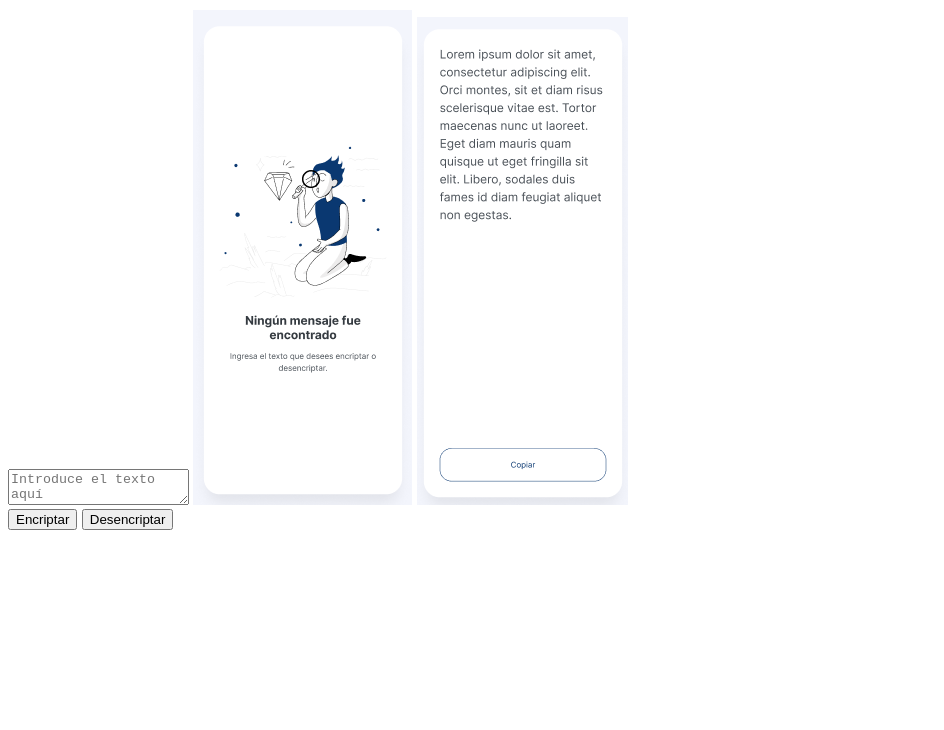
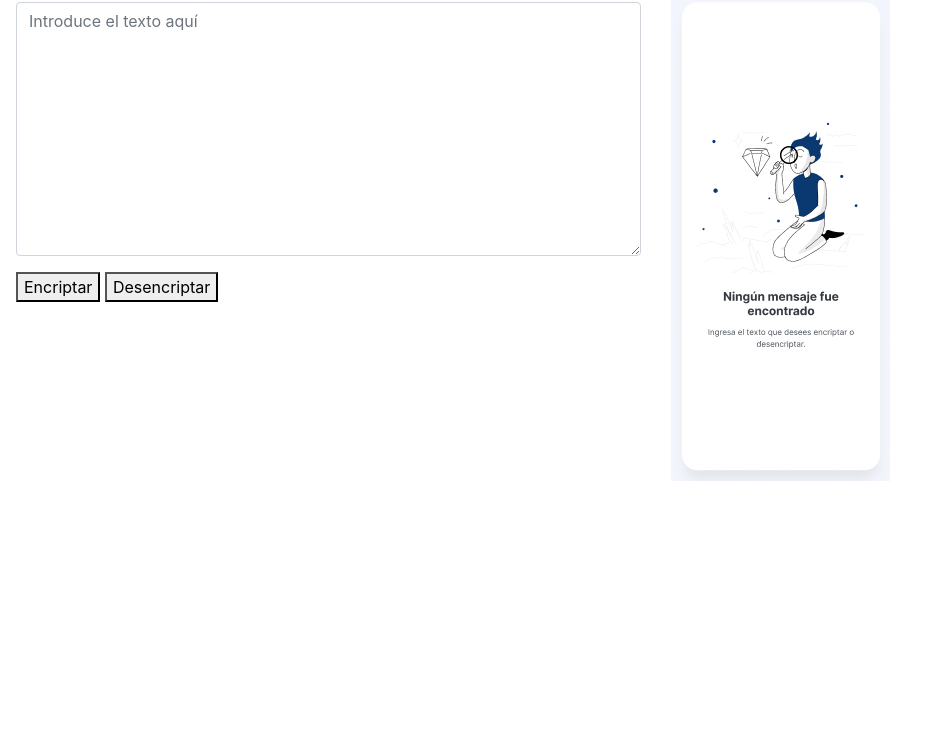
Before and after one commit to SalvadorSolis92/desafio-alura-1, a plain HTML site: page index.html in a window 1280 px wide. Shown: the part 70-800 px from the top of the page, without its empty margins (0-944 px from the left). Drawn offline with nearby package versions, Linux system fonts and the light colour scheme.

Commit message:
integracion de bootstrap

```diff
--- a/index.html
+++ b/index.html
@@ -5,15 +5,31 @@
   <meta name="viewport" content="width=device-width, initial-scale=1.0">
   <title>Encriptador de Texto Salvador Solis</title>
   <link rel="stylesheet" href="style.css" type="text/css">
+  <link rel="stylesheet" href="https://cdn.jsdelivr.net/npm/bootstrap@4.3.1/dist/css/bootstrap.min.css" integrity="sha384-ggOyR0iXCbMQv3Xipma34MD+dH/1fQ784/j6cY/iJTQUOhcWr7x9JvoRxT2MZw1T" crossorigin="anonymous">
   <script src="app.js"></script>
 </head>
 <body>
-  <h1>Encriptador de Texto</h1>
-  <textarea id="inputText" placeholder="Introduce el texto aquí"></textarea>
-  <img id="imagen1" src="1.png">
-  <img id="imagen2" src="2.png">
-  <br>
-  <button onclick="encriptar()">Encriptar</button>
-  <button onclick="desencriptar()">Desencriptar</button>
+  <div class="row justify-content-center">
+    <h1>Encriptador de Texto</h1>
+  </div>
+  <div class="row">
+    <div class="col-md-6 m-2">
+      <div class="mb-3">
+        <textarea class="form-control m-2" id="inputText" placeholder="Introduce el texto aquí" rows="10"></textarea>
+      </div>
+      <div class="mb-3 m-2">
+        <button type="button" class="btn-encript" onclick="encriptar()">Encriptar</button>
+        <button type="button" class="btn-desencript" onclick="desencriptar()">Desencriptar</button>
+      </div>
+    </div>
+    <div class="col-md-5">
+      <div class="mb-3">
+        <img id="imagen1" src="1.png">
+      </div>
+      <div class="mb-3">
+        <img id="imagen2" src="2.png" style="display: none;">
+      </div>
+    </div>
+  </div>
 </body>
 </html>
```
